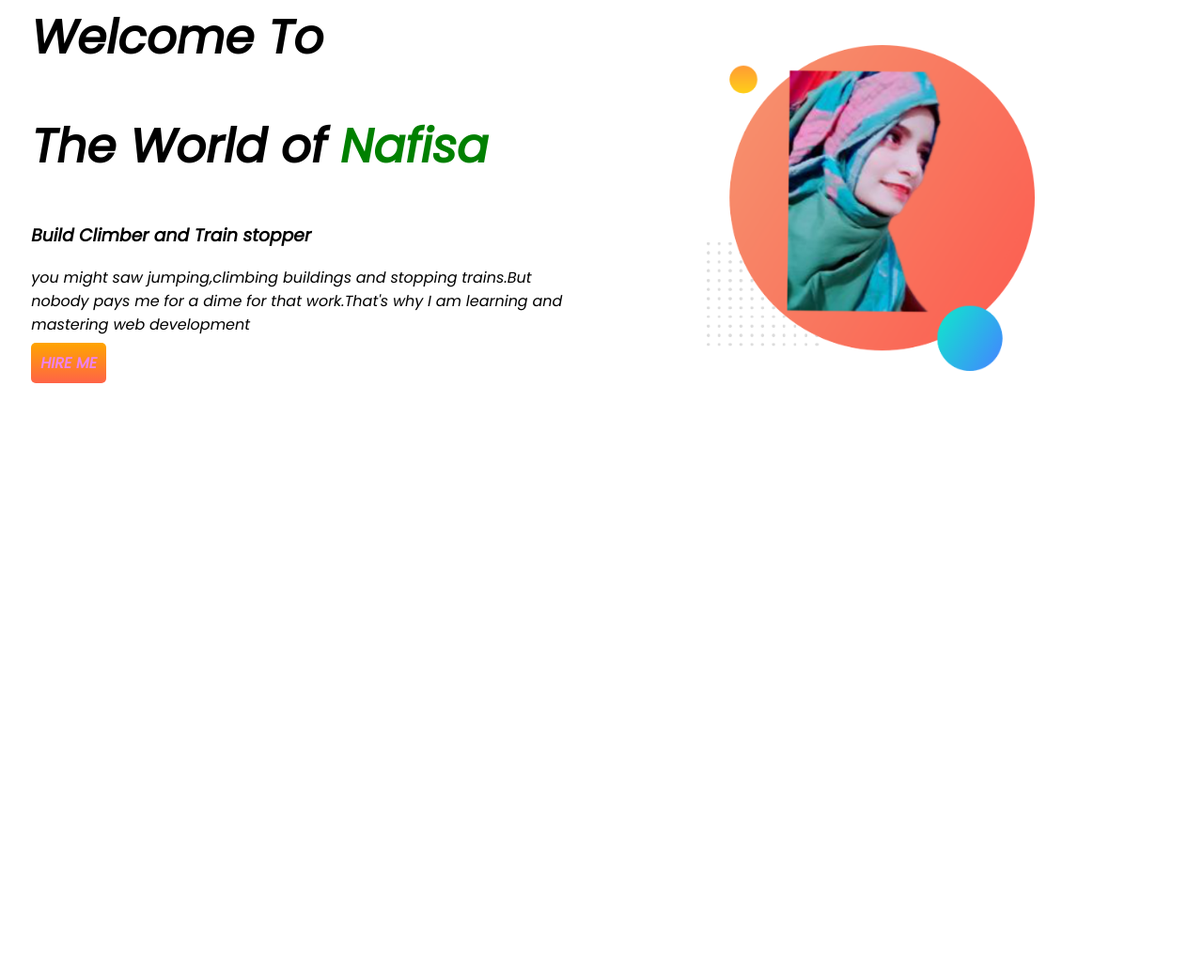
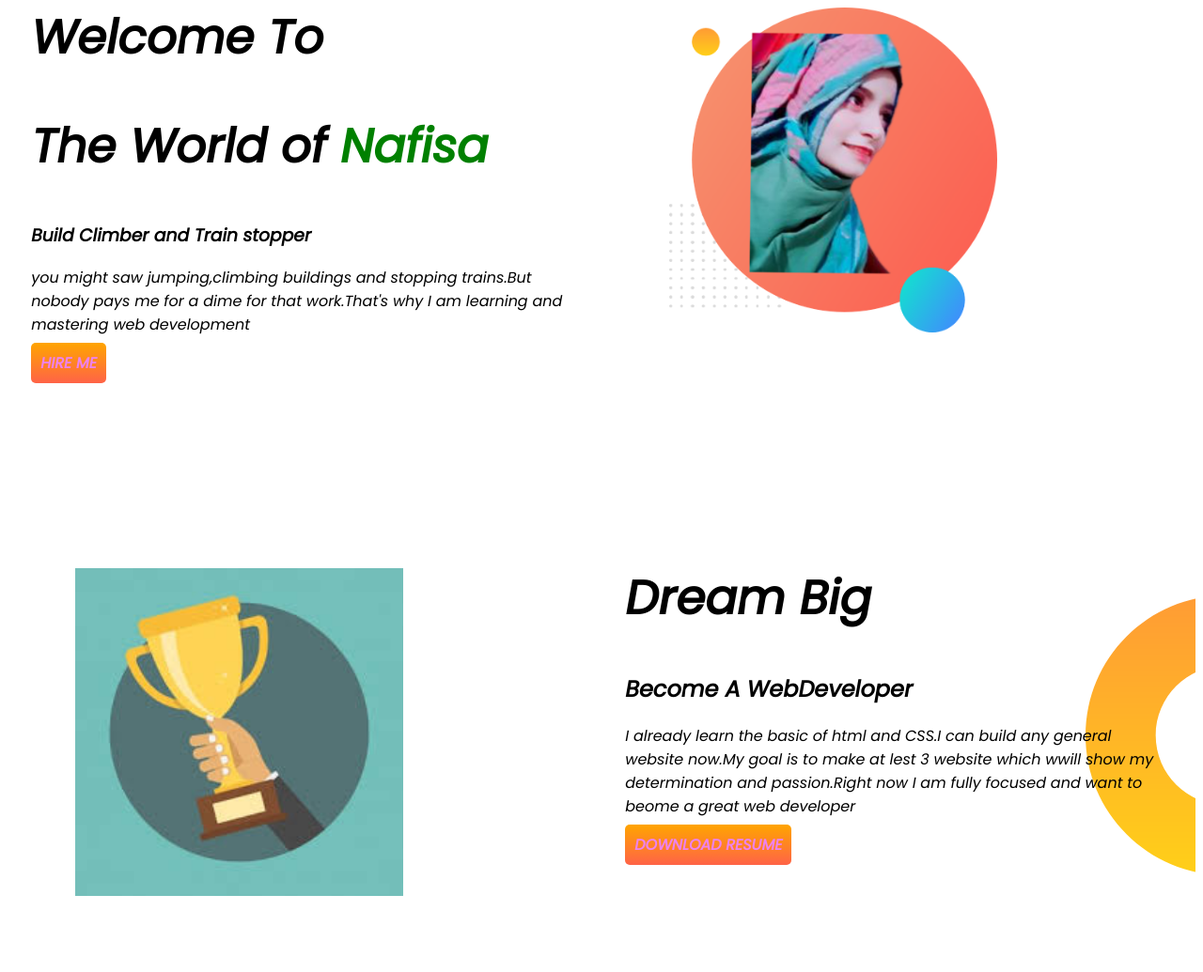
Before and after one commit to nafisa204/developer-portfolio, a plain HTML site: page index.html in a window 1280 px wide. Shown: the part 72-1107 px from the top of the page at 94% size. Before the commit the page ends 800 px from the top, so only its background shows below. Drawn offline with Linux system fonts and the light colour scheme.

Commit message:
dream added

```diff
--- a/index.html
+++ b/index.html
@@ -25,5 +25,19 @@
     </div>
 </section>
 
+<section class="DREAM-BIG">
+    <div class="half-width">
+        <img src="hand trofee.jpg" alt="">
+    </div>
+
+    <div class="half-width">
+        <h1>Dream Big</h1>
+        <h2>Become A WebDeveloper</h2>
+        <p>I already learn the basic of html and CSS.I can build any general website now.My goal is to make at lest 3 website which wwill show my determination and passion.Right now I am fully focused and want to beome a great web developer</p>
+        <a class="link-button" target="_blank" href="">DOWNLOAD RESUME</a>
+    </div>
+
+</section>
+
 </body>
 </html>
--- a/style.css
+++ b/style.css
@@ -1,5 +1,6 @@
 body{
     font-family: 'Poppins', sans-serif;
+
 }
 h1{
     font-size: 50px;
@@ -8,7 +9,8 @@ h1{
     color:green;
 }
 section{
-    display:flex
+    display:flex;
+    margin-bottom: 100px;
 }
 .half-width{
     width: 50%;
@@ -16,7 +18,7 @@ section{
 }
 .half-width img{
     width:60%;
-    padding: 15%;
+    padding: 8%;
 }
 .link-button{
     text-decoration: none;
@@ -27,6 +29,11 @@ section{
     border-radius: 5px;
 }
 .top-banner{
-    background-image: url(images/top-banner.png);
+    background-image: url("images/top-banner.png");
     background-image: no-repeat;
 }
+.DREAM-BIG{
+    background-image:url("images/dream-bg.png");
+    background-repeat: no-repeat;
+    background-position: right ;
+}
```
Also changed, not shown: hand trofee.jpg (added).
